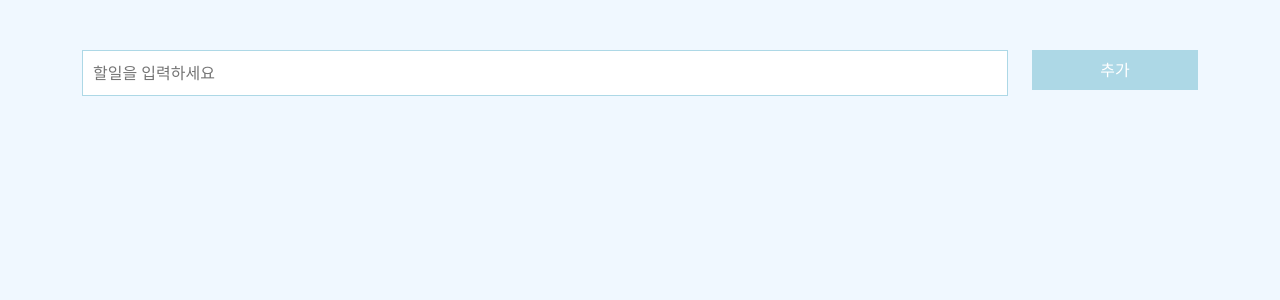
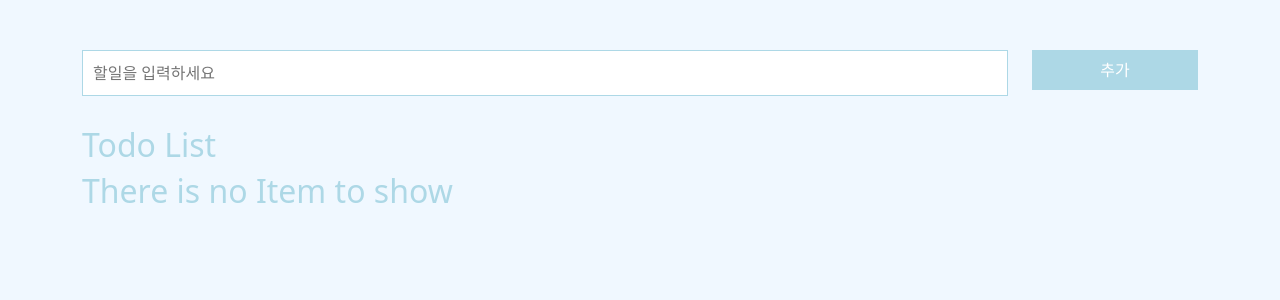
Before and after one commit to chejihun/Login-Service-fe, a React (Create React App) app: page / in a window 1280 px wide. Shown: the top 300 px of the page. Built offline with nearby package versions, Linux system fonts and the light colour scheme.

Commit message:
컴포넌츠 추가

```diff
--- a/src/App.js
+++ b/src/App.js
@@ -3,6 +3,7 @@ import "bootstrap/dist/css/bootstrap.min.css";
 import Row from "react-bootstrap/Row";
 import Col from "react-bootstrap/Col";
 import Container from "react-bootstrap/Container";
+import TodoBoard from "./components/TodoBoard";
 
 function App() {
   return (
@@ -20,7 +21,7 @@ function App() {
         </Col>
       </Row>
 
-
+      <TodoBoard />
     </Container>
   );
 }
--- /dev/null
+++ b/src/components/TodoBoard.js
@@ -0,0 +1,13 @@
+import React from "react";
+
+const TodoBoard = () => {
+  return (
+    <div>
+      <h2>Todo List</h2>
+      {/* <TodoItem/> will be here once we get the todoList */}
+      <h2>There is no Item to show</h2>
+    </div>
+  );
+};
+
+export default TodoBoard;
```
Also changed, not shown: src/components/TodoItem.js (added, +21 -0 lines).
